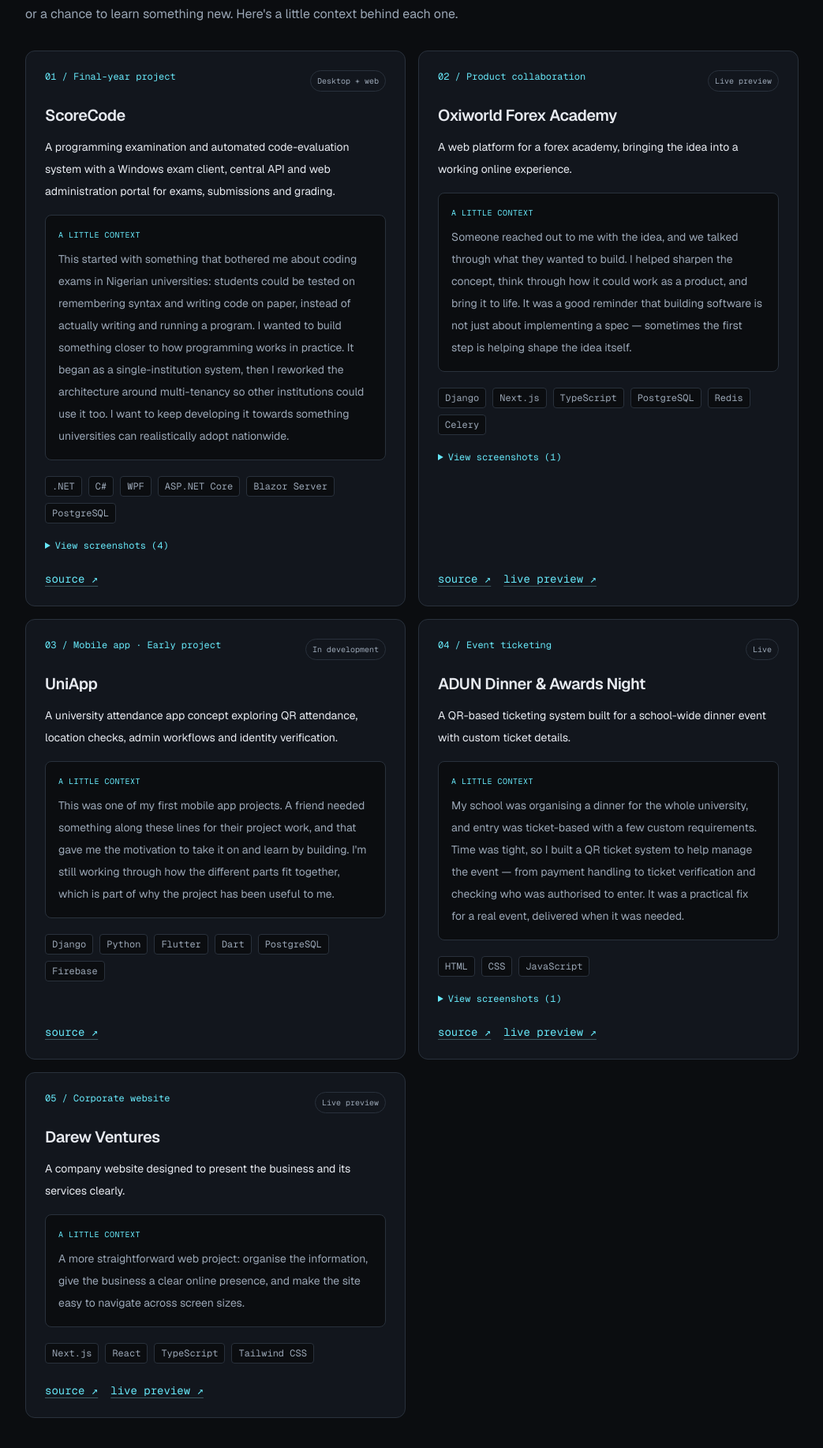
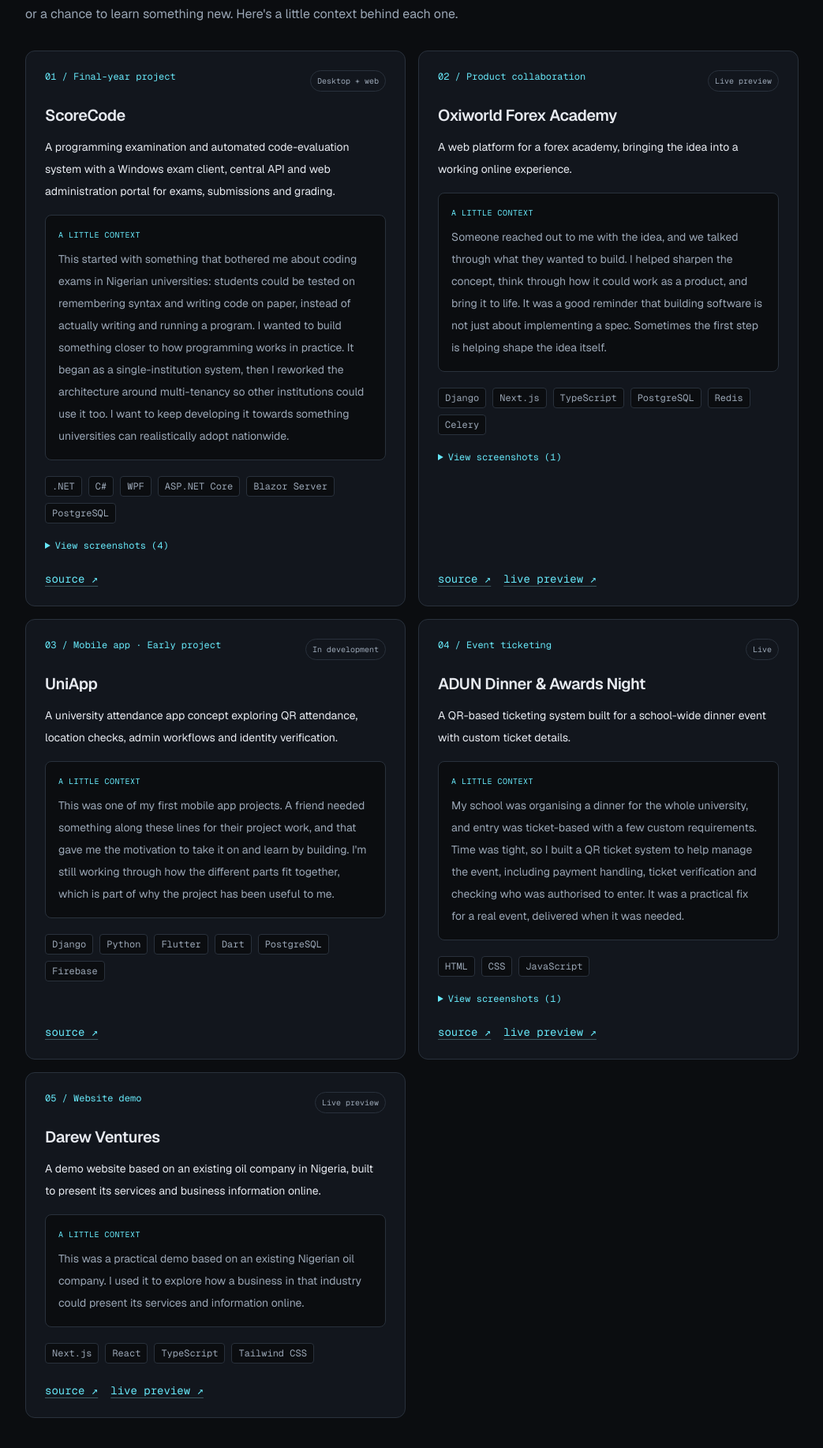
Before and after one commit to DevObiChinaka/portfolio, a Next.js app: page / in a window 1280 px wide. Shown: the part 966-2800 px from the top of the page at 79% size, without its empty margins (118-1161 px from the left). Built offline with nearby package versions, Linux system fonts and the light colour scheme.

Commit message:
Refine project descriptions

```diff
--- a/components/Projects.tsx
+++ b/components/Projects.tsx
@@ -24,7 +24,7 @@ const projects: Project[] = [
   {
     name: "Oxiworld Forex Academy", kind: "Product collaboration", status: "Live preview",
     description: "A web platform for a forex academy, bringing the idea into a working online experience.",
-    story: "Someone reached out to me with the idea, and we talked through what they wanted to build. I helped sharpen the concept, think through how it could work as a product, and bring it to life. It was a good reminder that building software is not just about implementing a spec — sometimes the first step is helping shape the idea itself.",
+    story: "Someone reached out to me with the idea, and we talked through what they wanted to build. I helped sharpen the concept, think through how it could work as a product, and bring it to life. It was a good reminder that building software is not just about implementing a spec. Sometimes the first step is helping shape the idea itself.",
     stack: ["Django", "Next.js", "TypeScript", "PostgreSQL", "Redis", "Celery"],
     github: "https://github.com/DevObiChinaka/oxidane",
     live: "https://oxidane-two.vercel.app/",
@@ -40,16 +40,16 @@ const projects: Project[] = [
   {
     name: "ADUN Dinner & Awards Night", kind: "Event ticketing", status: "Live",
     description: "A QR-based ticketing system built for a school-wide dinner event with custom ticket details.",
-    story: "My school was organising a dinner for the whole university, and entry was ticket-based with a few custom requirements. Time was tight, so I built a QR ticket system to help manage the event — from payment handling to ticket verification and checking who was authorised to enter. It was a practical fix for a real event, delivered when it was needed.",
+    story: "My school was organising a dinner for the whole university, and entry was ticket-based with a few custom requirements. Time was tight, so I built a QR ticket system to help manage the event, including payment handling, ticket verification and checking who was authorised to enter. It was a practical fix for a real event, delivered when it was needed.",
     stack: ["HTML", "CSS", "JavaScript"],
     github: "https://github.com/DevObiChinaka/dinner",
     live: "https://devobichinaka.github.io/dinner/",
     shots: [{ src: "/project-screenshots/adun-dinner-ticketing.jpg", alt: "ADUN Dinner Night ticket page with name and matric-number fields", caption: "Ticket generation" }],
   },
   {
-    name: "Darew Ventures", kind: "Corporate website", status: "Live preview",
-    description: "A company website designed to present the business and its services clearly.",
-    story: "A more straightforward web project: organise the information, give the business a clear online presence, and make the site easy to navigate across screen sizes.",
+    name: "Darew Ventures", kind: "Website demo", status: "Live preview",
+    description: "A demo website based on an existing oil company in Nigeria, built to present its services and business information online.",
+    story: "This was a practical demo based on an existing Nigerian oil company. I used it to explore how a business in that industry could present its services and information online.",
     stack: ["Next.js", "React", "TypeScript", "Tailwind CSS"],
     github: "https://github.com/DevObiChinaka/darew",
     live: "https://darew.netlify.app/",
```
